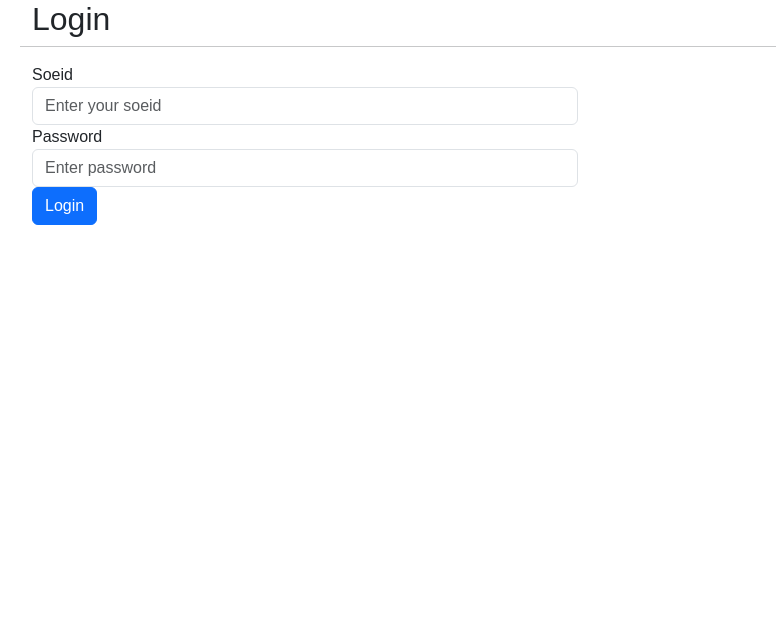
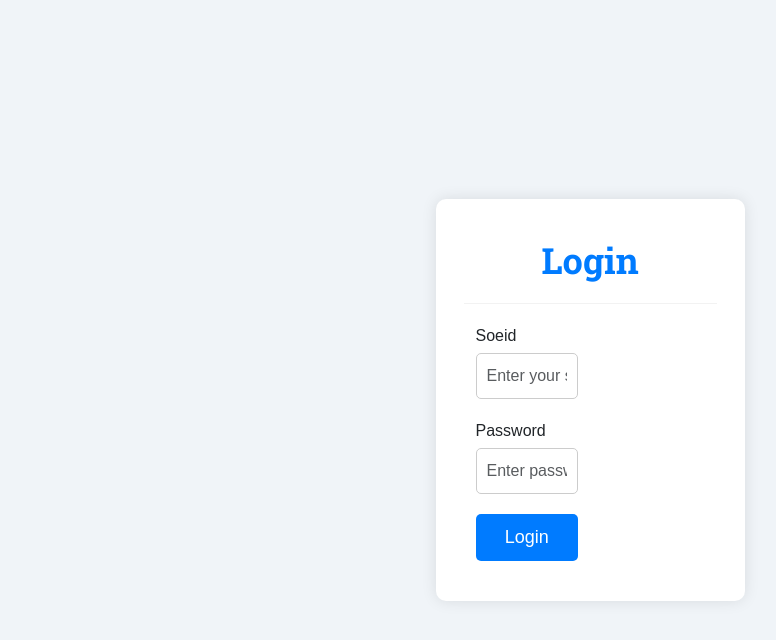
Before and after one commit to Shriya064/Personal_Finance_Manager, a React (Create React App) app in the folder frontend/: page / in a window 1280 px wide. Shown: the top 640 px of the page, without its empty margins (50-826 px from the left). Built offline with nearby package versions, Linux system fonts and the light colour scheme.

Commit message:
Styled login and registration pages

```diff
--- /dev/null
+++ b/frontend/src/components/Login.css
@@ -0,0 +1,85 @@
+/* Login.css */
+@import url('https://fonts.googleapis.com/css2?family=Roboto+Slab:wght@700&display=swap');
+
+body {
+    font-family: 'Arial', sans-serif;
+    background-color: #f0f4f8;
+    margin: 0;
+    padding: 0;
+    display: flex;
+    justify-content: center;
+    align-items: center;
+    height: 100vh;
+}
+
+.container {
+    background-color: #fff;
+    padding: 40px;
+    border-radius: 10px;
+    box-shadow: 0 0 15px rgba(0, 0, 0, 0.1);
+    max-width: 500px; /* Increased width */
+    width: 100%;
+}
+
+h2 {
+    margin-bottom: 20px;
+    color: #007bff;
+    text-align: center;
+    font-family: 'Roboto Slab', serif;
+    font-size: 36px;
+}
+
+.form-group {
+    margin-bottom: 20px;
+    position: relative;
+}
+
+.form-control {
+    width: 100%;
+    padding: 10px; /* Default padding */
+    border-radius: 5px;
+    border: 1px solid #ccc;
+    margin-top: 5px;
+    font-size: 16px; /* Default font size */
+}
+
+.form-control:focus {
+    border-color: #007bff;
+    box-shadow: 0 0 5px rgba(0, 123, 255, 0.25);
+    outline: none;
+}
+
+.btn-primary {
+    width: 100%;
+    padding: 10px;
+    background-color: #007bff;
+    border: none;
+    border-radius: 5px;
+    color: #fff;
+    font-size: 18px;
+    cursor: pointer;
+    transition: background-color 0.3s ease;
+}
+
+.btn-primary:hover {
+    background-color: #0056b3;
+}
+
+.password-toggle {
+    position: absolute;
+    top: 50%;
+    right: 10px;
+    transform: translateY(-50%);
+    cursor: pointer;
+    color: #007bff;
+}
+
+hr {
+    margin: 20px 0;
+    border: none;
+    border-top: 1px solid #ccc;
+}
+
+.mt-4 {
+    margin-top: 20px;
+}
--- a/frontend/src/components/Login.jsx
+++ b/frontend/src/components/Login.jsx
@@ -1,6 +1,7 @@
 import {  useState } from "react";
 import { useNavigate } from 'react-router-dom';
 import axios from "axios";
+import './Login.css';
 
 
 function Login() {
--- /dev/null
+++ b/frontend/src/components/Register.css
@@ -0,0 +1,85 @@
+/* Register.css */
+@import url('https://fonts.googleapis.com/css2?family=Roboto+Slab:wght@700&display=swap');
+
+body {
+    font-family: 'Arial', sans-serif;
+    background-color: #f0f4f8;
+    margin: 0;
+    padding: 0;
+    display: flex;
+    justify-content: center;
+    align-items: center;
+    height: 100vh;
+}
+
+.container {
+    background-color: #fff;
+    padding: 40px;
+    border-radius: 10px;
+    box-shadow: 0 0 15px rgba(0, 0, 0, 0.1);
+    max-width: 500px; /* Increased width */
+    width: 100%;
+}
+
+h2 {
+    margin-bottom: 20px;
+    color: #007bff;
+    text-align: center;
+    font-family: 'Roboto Slab', serif;
+    font-size: 36px;
+}
+
+.form-group {
+    margin-bottom: 20px;
+    position: relative;
+}
+
+.form-control {
+    width: 100%;
+    padding: 10px; /* Default padding */
+    border-radius: 5px;
+    border: 1px solid #ccc;
+    margin-top: 5px;
+    font-size: 16px; /* Default font size */
+}
+
+.form-control:focus {
+    border-color: #007bff;
+    box-shadow: 0 0 5px rgba(0, 123, 255, 0.25);
+    outline: none;
+}
+
+.btn-primary {
+    width: 100%;
+    padding: 10px;
+    background-color: #007bff;
+    border: none;
+    border-radius: 5px;
+    color: #fff;
+    font-size: 18px;
+    cursor: pointer;
+    transition: background-color 0.3s ease;
+}
+
+.btn-primary:hover {
+    background-color: #0056b3;
+}
+
+.password-toggle {
+    position: absolute;
+    top: 50%;
+    right: 10px;
+    transform: translateY(-50%);
+    cursor: pointer;
+    color: #007bff;
+}
+
+hr {
+    margin: 20px 0;
+    border: none;
+    border-top: 1px solid #ccc;
+}
+
+.mt-4 {
+    margin-top: 20px;
+}
--- a/frontend/src/components/Register.jsx
+++ b/frontend/src/components/Register.jsx
@@ -1,5 +1,6 @@
 import { useState } from "react";
 import axios from "axios";
+import './Register.css';
 
 function Register() {
 
```
Also changed, not shown: 2 other files (tests, documents, lock files or other folders).
